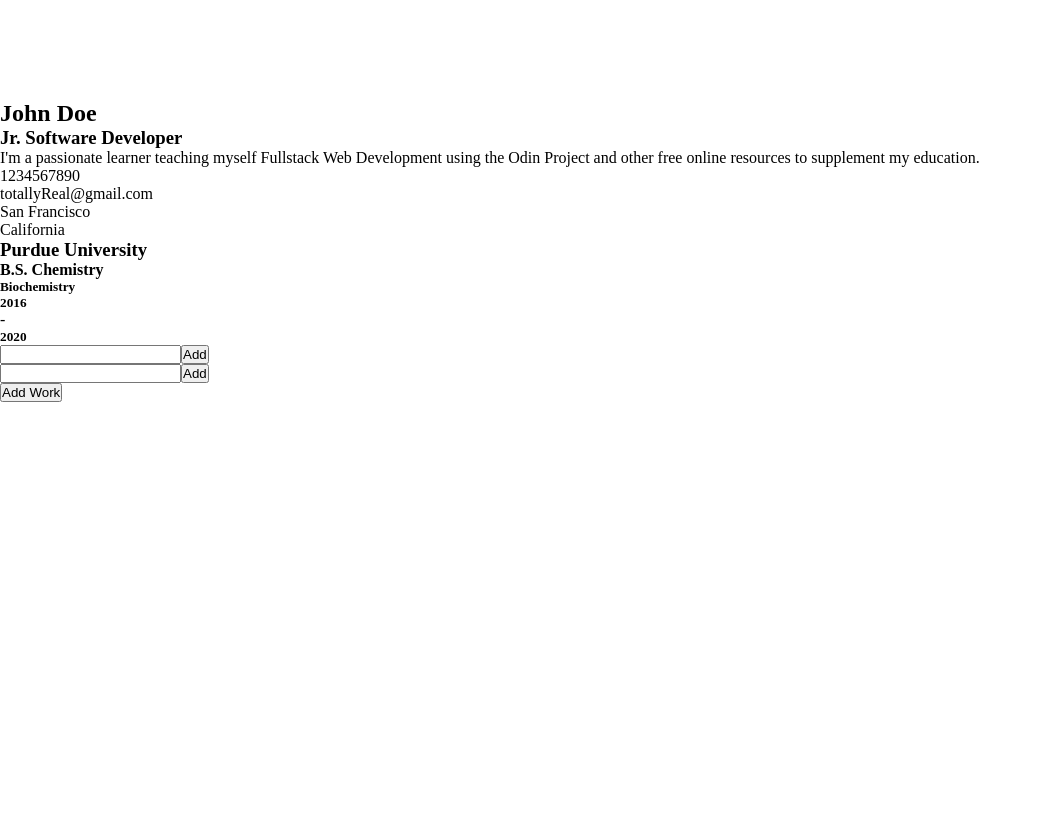
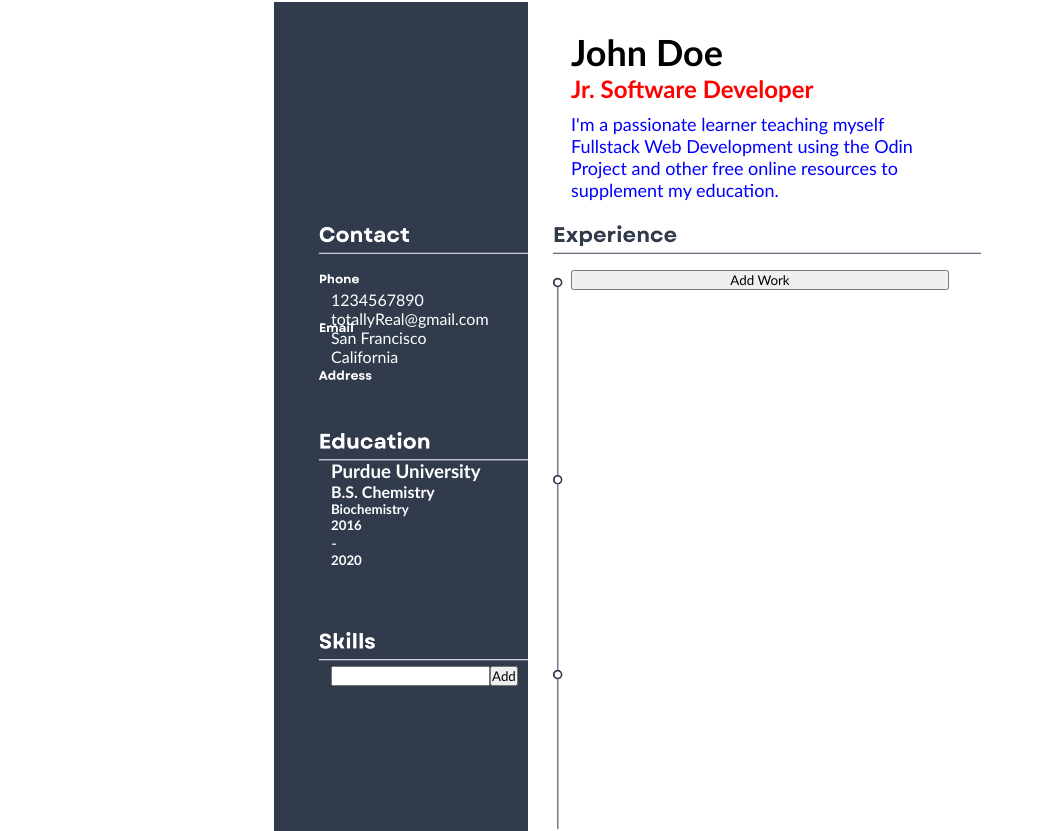
Before and after one commit to JaeGif/CV-Application, a React (Create React App) app: page / in a window 1280 px wide. Shown: the top 831 px of the page, without its empty margins (0-1044 px from the left). Before the commit the page ends 800 px from the top, so only its background shows below. Built offline with nearby package versions, Linux system fonts and the light colour scheme.

Commit message:
display formatting skeleton nearly finished

```diff
--- a/src/App.js
+++ b/src/App.js
@@ -2,12 +2,12 @@ import PersonalInfo from './components/PersonalInfo';
 import Contact from './components/Contact';
 import './reset.css';
 import Education from './components/Education';
-import ProfileImage from './components/ProfileImage';
 import Skills from './components/Skills';
 import Languages from './components/Languages';
 import Experience from './components/Experience';
 import { Component } from 'react';
 import uniqid from 'uniqid';
+import cv from './assets/cv.png';
 
 class App extends Component {
   constructor() {
@@ -39,17 +39,20 @@ class App extends Component {
       experience.push(<Experience key={uniqid()} number={i} />);
     }
     return (
-      <div>
-        <ProfileImage></ProfileImage>
-        <PersonalInfo></PersonalInfo>
-        <Contact></Contact>
-        <Education></Education>
-        <Skills></Skills>
-        <Languages></Languages>
+      <div style={appStyling}>
+        <div style={leftColumn}>
+          <Contact style={contactLayout}></Contact>
+          <Education style={educationLayout}></Education>
+          <Skills style={skillsLayout}></Skills>
+          <Languages style={languagesLayout}></Languages>
+        </div>
 
-        <div>
-          {experience}
-          <button onClick={this.addExperience}>Add Work</button>
+        <div style={rightColumn}>
+          <PersonalInfo style={personalInfoLayout}></PersonalInfo>
+          <div style={experienceLayout}>
+            {experience}
+            <button onClick={this.addExperience}>Add Work</button>
+          </div>
         </div>
       </div>
     );
@@ -57,3 +60,49 @@ class App extends Component {
 }
 
 export default App;
+
+const appStyling = {
+  height: '1000px',
+  padding: '20px',
+  display: 'flex',
+  backgroundImage: `url(${cv})`,
+  backgroundRepeat: 'no-repeat',
+  backgroundPosition: 'center',
+  backgroundSize: '800px',
+  justifyContent: 'center',
+  gap: '50px',
+};
+const leftColumn = {
+  display: 'flex',
+  flexDirection: 'column',
+  marginTop: '270px',
+  gap: '20px',
+  width: '190px',
+  color: 'white',
+};
+const rightColumn = {
+  display: 'flex',
+  flexDirection: 'column',
+  marginTop: '10px',
+  width: '378px',
+};
+const contactLayout = {
+  height: '150px',
+};
+const educationLayout = {
+  height: '185px',
+};
+const skillsLayout = {
+  height: '220px',
+};
+const languagesLayout = {
+  height: '150px',
+};
+const personalInfoLayout = {
+  height: '240px',
+};
+const experienceLayout = {
+  display: 'flex',
+  flexDirection: 'column',
+  gap: '10px',
+};
--- a/src/components/Contact.js
+++ b/src/components/Contact.js
@@ -46,7 +46,7 @@ export class Contact extends Component {
   render() {
     const { phone, email, city, state, isEdit } = this.state;
     return (
-      <div>
+      <div style={this.props.style}>
         {isEdit ? (
           <form>
             <div>
--- a/src/components/Education.js
+++ b/src/components/Education.js
@@ -55,7 +55,7 @@ export class Education extends Component {
     const { start, end, college, degree, minor, isEdit } = this.state;
 
     return (
-      <div>
+      <div style={this.props.style}>
         {isEdit ? (
           <form>
             <div>
--- a/src/components/Experience.js
+++ b/src/components/Experience.js
@@ -68,7 +68,7 @@ export class Experience extends Component {
     const { company, jobTitle, start, end, city, duties, isEdit } = this.state;
 
     return (
-      <div>
+      <div style={this.props.style}>
         {isEdit ? (
           <form>
             <div>
@@ -130,12 +130,12 @@ export class Experience extends Component {
           </form>
         ) : (
           <div onClick={this.changeEdit}>
-            <span>
+            <div>
               <h3>{company}</h3>
               <h3>{jobTitle}</h3>
-            </span>
-            <span>
-              <span>
+            </div>
+            <span style={dateCitySpan}>
+              <span style={dateStyle}>
                 <p>{start}</p>
                 <p>-</p>
                 <p>{end}</p>
@@ -151,3 +151,13 @@ export class Experience extends Component {
 }
 
 export default Experience;
+
+const dateStyle = {
+  display: 'flex',
+  justifyContent: 'flex-start',
+  gap: '5px',
+};
+const dateCitySpan = {
+  display: 'flex',
+  justifyContent: 'space-between',
+};
--- a/src/components/PersonalInfo.js
+++ b/src/components/PersonalInfo.js
@@ -1,4 +1,5 @@
 import React, { Component } from 'react';
+import styles from './styles/fonts.module.css';
 
 export class PersonalInfo extends Component {
   constructor(props) {
@@ -44,7 +45,7 @@ export class PersonalInfo extends Component {
   render() {
     const isEdit = this.state.isEdit;
     return (
-      <div>
+      <div style={this.props.style}>
         {isEdit ? (
           <form>
             <div>
@@ -82,10 +83,12 @@ export class PersonalInfo extends Component {
             </div>
           </form>
         ) : (
-          <div onClick={this.changeEdit}>
-            <h2>{this.state.fullName}</h2>
-            <h3>{this.state.jobTitle}</h3>
-            <p>{this.state.summary}</p>
+          <div style={spacing} onClick={this.changeEdit}>
+            <div>
+              <h2 className={styles.largeText}>{this.state.fullName}</h2>
+              <h3 className={styles.titleText}>{this.state.jobTitle}</h3>
+            </div>
+            <p className={styles.regularText}>{this.state.summary}</p>
           </div>
         )}
       </div>
@@ -94,3 +97,8 @@ export class PersonalInfo extends Component {
 }
 
 export default PersonalInfo;
+const spacing = {
+  display: 'flex',
+  flexDirection: 'column',
+  gap: '10px',
+};
--- a/src/components/ProfileImage.js
+++ b/src/components/ProfileImage.js
@@ -11,7 +11,7 @@ export class ProfileImage extends Component {
   }
   onImageChange = (e) => {
     this.setState({
-      img: e.target.value,
+      img: e.target.files[0],
     });
     console.log(this.state.img);
   };
@@ -29,16 +29,11 @@ export class ProfileImage extends Component {
 
   render() {
     const { img, isEdit } = this.state;
-    let imageParsed = () => {
-      let reader = new FileReader();
-      reader.onloadend = () => {
-        return reader.result;
-      };
-    };
+
     const imageStyles = {
       height: '100px',
       width: '100px',
-      backgroundImage: `url(${imageParsed})`, //Come back here
+      backgroundImage: `url(${img})`, //Come back here
       backgroundSize: '100px 100px',
     };
 
--- a/src/components/Skills.js
+++ b/src/components/Skills.js
@@ -33,19 +33,7 @@ export class Skills extends Component {
       skills: this.state.skills.filter((el) => id !== el.id),
     });
   };
-  isSkillsEmpty = () => {
-    if (this.state.skills.length === 0) {
-      this.setState({
-        isEmpty: true,
-      });
-      return true;
-    } else {
-      this.setState({
-        isEmpty: false,
-      });
-      return false;
-    }
-  };
+
   changeEdit = () => {
     if (this.state.isEdit) {
       this.setState({
@@ -58,10 +46,10 @@ export class Skills extends Component {
     }
   };
   render() {
-    const { skills, isEdit, isEmpty } = this.state;
+    const { skills, isEdit } = this.state;
     return (
-      <div>
-        {isEdit || isEmpty ? (
+      <div style={this.props.style}>
+        {isEdit ? (
           <form>
             <input onChange={this.onSkillChange} type='text'></input>
             <button onClick={this.onSkillSubmit} type='submit'>
--- /dev/null
+++ b/src/components/styles/fonts.module.css
@@ -0,0 +1,14 @@
+.smallerText {
+  font-size: 12px;
+}
+.regularText {
+  font-size: 18px;
+  color: blue;
+}
+.titleText {
+  font-size: 24px;
+  color: red;
+}
+.largeText {
+  font-size: 36px;
+}
--- a/src/reset.css
+++ b/src/reset.css
@@ -1,4 +1,5 @@
 * {
   margin: 0;
   padding: 0;
+  font-family: 'Gill Sans', 'Gill Sans MT', Calibri, 'Trebuchet MS', sans-serif;
 }
```
Also changed, not shown: src/components/styles/personalInfo.module.css (deleted, +0 -39 lines), src/components/styles/template.module.css (deleted, +0 -63 lines).
